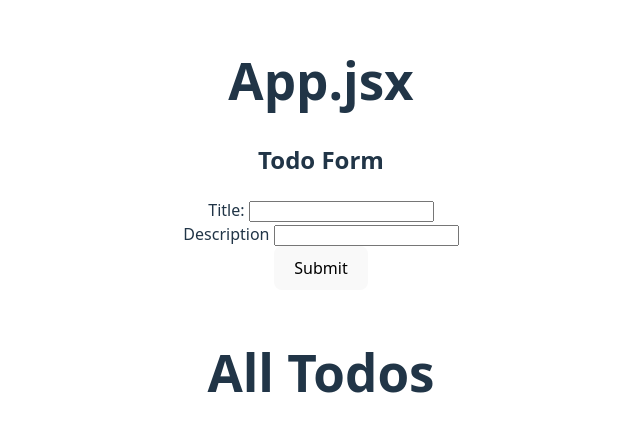
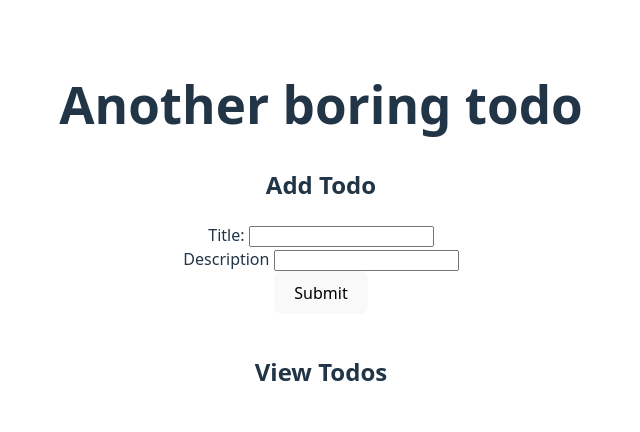
Before and after one commit to Bastien-Durand/AnotherBoringTodo, a React (Vite) app in the folder frontend/todo-app/: page / in a window 1280 px wide. Shown: the part 164-596 px from the top of the page, without its empty margins (319-959 px from the left). Built offline with nearby package versions, Linux system fonts and the light colour scheme.

Commit message:
Add form validation to prevent empty todos and update README with complete feature list

```diff
--- a/frontend/todo-app/src/App.tsx
+++ b/frontend/todo-app/src/App.tsx
@@ -34,7 +34,7 @@ const App = () => {
   return (
     <>
       <div>
-        <h1>App.jsx</h1>
+        <h1>Another boring todo</h1>
         <TodoForm onAddTodo={addTodo} />
         <ToDoList
           allTodos={allTodos}
--- a/frontend/todo-app/src/components/ToDoList.tsx
+++ b/frontend/todo-app/src/components/ToDoList.tsx
@@ -14,7 +14,7 @@ export const ToDoList = ({
 }: TodoListProps) => {
   return (
     <div className={styles.container}>
-      <h1>All Todos</h1>
+      <h2>View Todos</h2>
       {allTodos.map((todo) => (
         <div key={todo.id} className={styles.todoItem}>
           <div className={styles.todoContent}>
--- a/frontend/todo-app/src/components/todoform.tsx
+++ b/frontend/todo-app/src/components/todoform.tsx
@@ -10,9 +10,18 @@ export const TodoForm = ({
     description: "",
   });
 
-  //Add type to e?
+  const [error, setError] = useState("");
+
   const handleSubmit = (event: React.SubmitEvent<HTMLFormElement>) => {
     event.preventDefault();
+    if (
+      todoData.title.trim().length === 0 ||
+      todoData.description.trim().length === 0
+    ) {
+      setError("Please fill in both title and description");
+      return;
+    }
+    setError("");
     onAddTodo(todoData);
     setTodoData({ title: "", description: "" });
   };
@@ -22,11 +31,13 @@ export const TodoForm = ({
       ...todoData,
       [e.target.name]: e.target.value,
     });
+    setError("");
   };
 
   return (
     <div>
-      <h2>Todo Form</h2>
+      {error && <p style={{ color: "red" }}>{error}</p>}
+      <h2>Add Todo</h2>
       <div className="Card">
         <form action="submit" onSubmit={handleSubmit}>
           <div>
```
Also changed, not shown: 1 other file (tests, documents, lock files or other folders).
